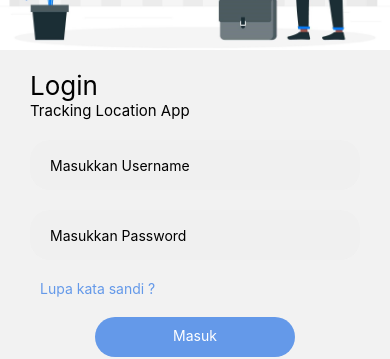
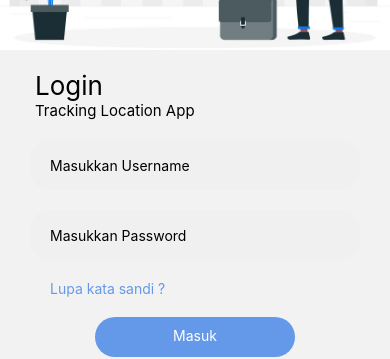
Before and after one commit to AkhmalN/TRALOC-Mobile, a React Native app: screen /Login in a window 390 px wide. Shown: the part 350-709 px from the top of the page. Built offline with nearby package versions, Linux system fonts and the light colour scheme.

Commit message:
re styling login

```diff
--- a/package.json
+++ b/package.json
@@ -9,6 +9,11 @@
     "web": "expo start --web"
   },
   "dependencies": {
+    "@fortawesome/fontawesome-svg-core": "^6.4.2",
+    "@fortawesome/free-brands-svg-icons": "^6.4.2",
+    "@fortawesome/free-regular-svg-icons": "^6.4.2",
+    "@fortawesome/free-solid-svg-icons": "^6.4.2",
+    "@fortawesome/react-fontawesome": "^0.2.0",
     "@react-navigation/bottom-tabs": "^6.5.9",
     "@react-navigation/native": "^6.1.8",
     "@react-navigation/stack": "^6.3.18",
--- a/screen/Login.js
+++ b/screen/Login.js
@@ -59,11 +59,11 @@
   title: {
     marginTop: 20,
     fontSize: 26,
-    marginLeft: 30,
+    marginLeft: 35,
   },
   desc: {
     fontSize: 15,
-    marginLeft: 30,
+    marginLeft: 35,
   },
   formBox: {
     marginTop: 10,
@@ -81,7 +81,7 @@
   forgot: {
     marginTop: 10,
     marginBottom: 10,
-    marginLeft: 10,
+    marginLeft: 20,
     color: "#6499E9",
   },
   button: {
```
Also changed, not shown: 1 other file (tests, documents, lock files or other folders).
